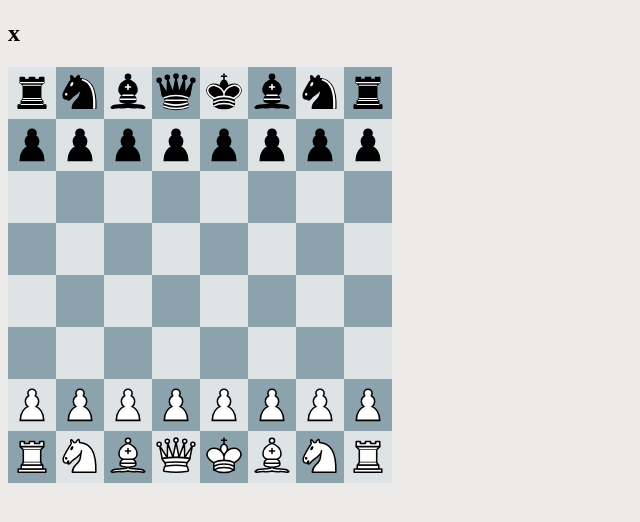
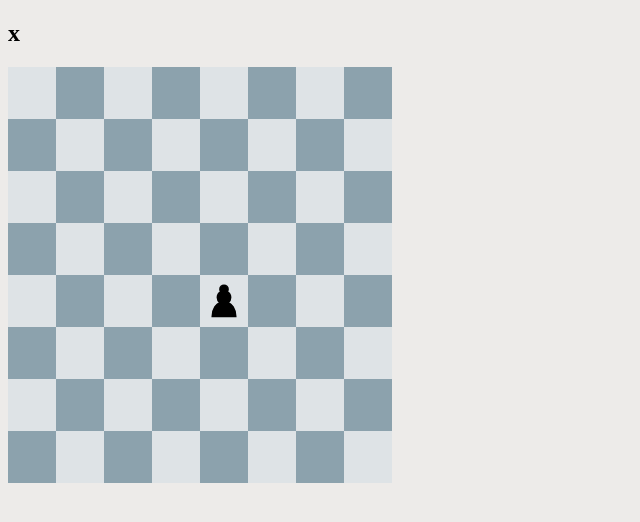
Before and after one commit to emran-iths/lab3-iths-chess, a Next.js app: page /home in a window 1280 px wide. Shown: the top 522 px of the page, without its empty margins (0-640 px from the left). Built offline with nearby package versions, Linux system fonts and the light colour scheme.

Commit message:
declare state on chess board by prop instead of hardcoded init state

```diff
--- a/app/components/ChessBoard.tsx
+++ b/app/components/ChessBoard.tsx
@@ -10,9 +10,7 @@ const squares = numbers.reverse().map((i, d) => {
 });
 
 const Inner = (props: any) => {
-  const sp: { [key: string]: string } = JSON.parse(
-    JSON.stringify(initialState),
-  );
+  const sp: { [key: string]: string } = JSON.parse(JSON.stringify(props.state));
 
   const makeInnerTableBody = (): ReactNode => {
     return (
--- a/pages/home/index.tsx
+++ b/pages/home/index.tsx
@@ -3,7 +3,11 @@ import ChessBoard from "../../app/components/ChessBoard";
 export default function Home() {
   return (
     <div>
-      <ChessBoard onClickSquare={() => {}} gameId="x" />
+      <ChessBoard
+        onClickSquare={() => {}}
+        gameId="x"
+        state={{ e4: "b-pawn" }}
+      />
     </div>
   );
 }
```
Also changed, not shown: 1 other file (tests, documents, lock files or other folders).
